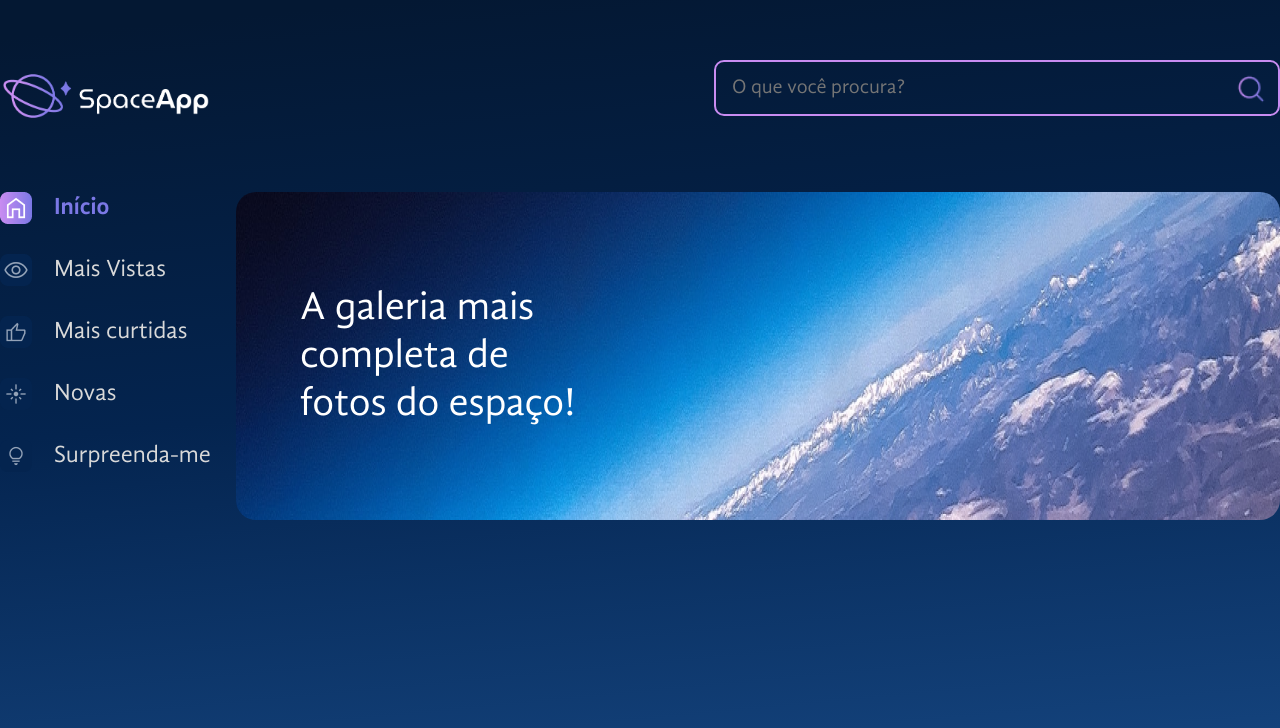
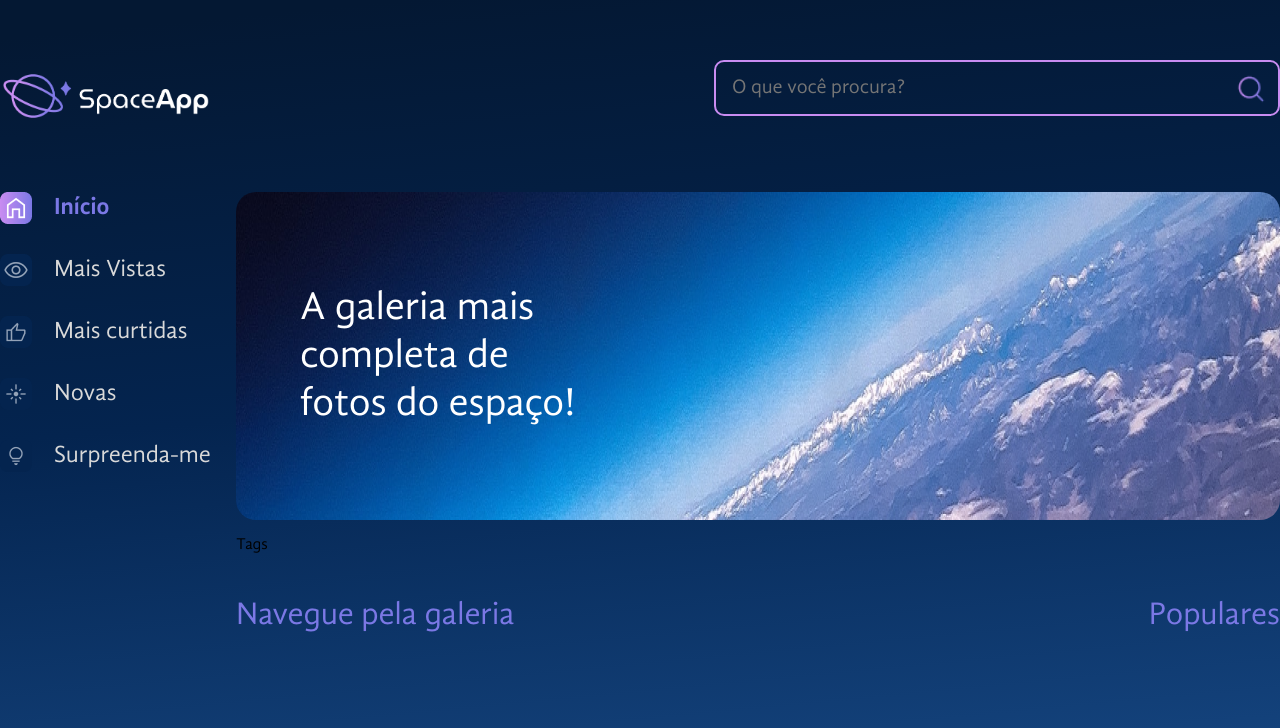
Before and after one commit to sidneygyne/space-app, a React (Vite) app: page / in a window 1280 px wide. Shown: the top 728 px of the page. Built offline with nearby package versions, Linux system fonts and the light colour scheme.

Commit message:
adicionado_secoes

```diff
--- a/src/App.jsx
+++ b/src/App.jsx
@@ -4,6 +4,7 @@ import Cabecalho from "./componentes/Cabecalho"
 import BarraLateral from "./componentes/BarraLateral"
 import Banner from "./componentes/Banner"
 import backgroundImage from '/imagens/banner.png'
+import Galeria from "./componentes/Galeria"
 
 const FundoGradiente = styled.div`
   background: linear-gradient(174.61deg, #041833 4.16%, #04244F 48%, #154580 96.76%);
@@ -20,6 +21,12 @@ display: flex;
 gap: 24px;
 `
 
+const ConteudoGaleria = styled.section`
+  display: flex;
+  flex-direction: column;
+  flex-grow: 1;
+`
+
 function App() {
   return (
     <FundoGradiente>
@@ -27,11 +34,14 @@ function App() {
       <AppContainer>
         <Cabecalho />
         <MainContainer>
-        <BarraLateral />
-        <Banner
-          texto="A galeria mais completa de fotos do espaço!"
-          backgroundImage={backgroundImage}
-        />
+          <BarraLateral />
+          <ConteudoGaleria>
+            <Banner
+              texto="A galeria mais completa de fotos do espaço!"
+              backgroundImage={backgroundImage}
+            />
+            <Galeria />
+          </ConteudoGaleria>
         </MainContainer>
       </AppContainer>
     </FundoGradiente>
--- /dev/null
+++ b/src/componentes/Galeria/Populares/index.jsx
@@ -0,0 +1,7 @@
+import Titulo from "../../Titulo"
+
+const Populares = () => {
+    return <Titulo $alinhamento="center">Populares</Titulo>
+}
+
+export default Populares
--- /dev/null
+++ b/src/componentes/Galeria/Tags/index.jsx
@@ -0,0 +1,5 @@
+const Tags = () => {
+    return <p>Tags</p>
+}
+
+export default Tags
--- /dev/null
+++ b/src/componentes/Galeria/index.jsx
@@ -0,0 +1,30 @@
+import styled from "styled-components"
+import Titulo from "../Titulo"
+import Populares from "./Populares"
+import Tags from "./Tags"
+
+const GaleriaContainer = styled.div`
+    display: flex;
+`
+
+const SecaoFluida = styled.section`
+    flex-grow: 1 ;
+`
+
+const Galeria = () => {
+    return (
+        <>
+            <Tags />
+            <GaleriaContainer>
+                <SecaoFluida>
+                    <Titulo>Navegue pela galeria</Titulo>
+
+                </SecaoFluida>
+                <Populares />
+            </GaleriaContainer>
+        </>
+
+    )
+}
+
+export default Galeria
--- /dev/null
+++ b/src/componentes/Titulo/index.jsx
@@ -0,0 +1,10 @@
+import styled from "styled-components";
+
+const Titulo = styled.h2`
+    color: #7B78E5;
+    font-size: 32px;
+    font-weight: 400;
+    line-height: 38.4px;
+    text-align: ${props => props.$alinhamento ? props.$alinhamento : 'left'};
+`
+export default Titulo
```
